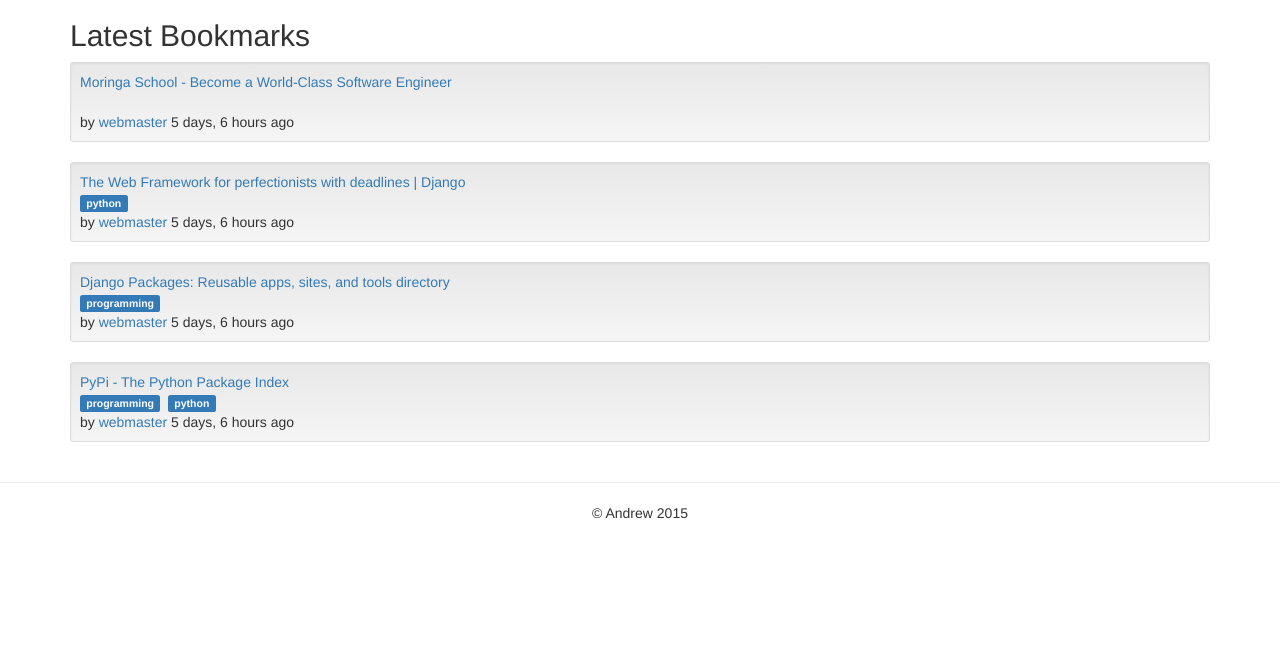
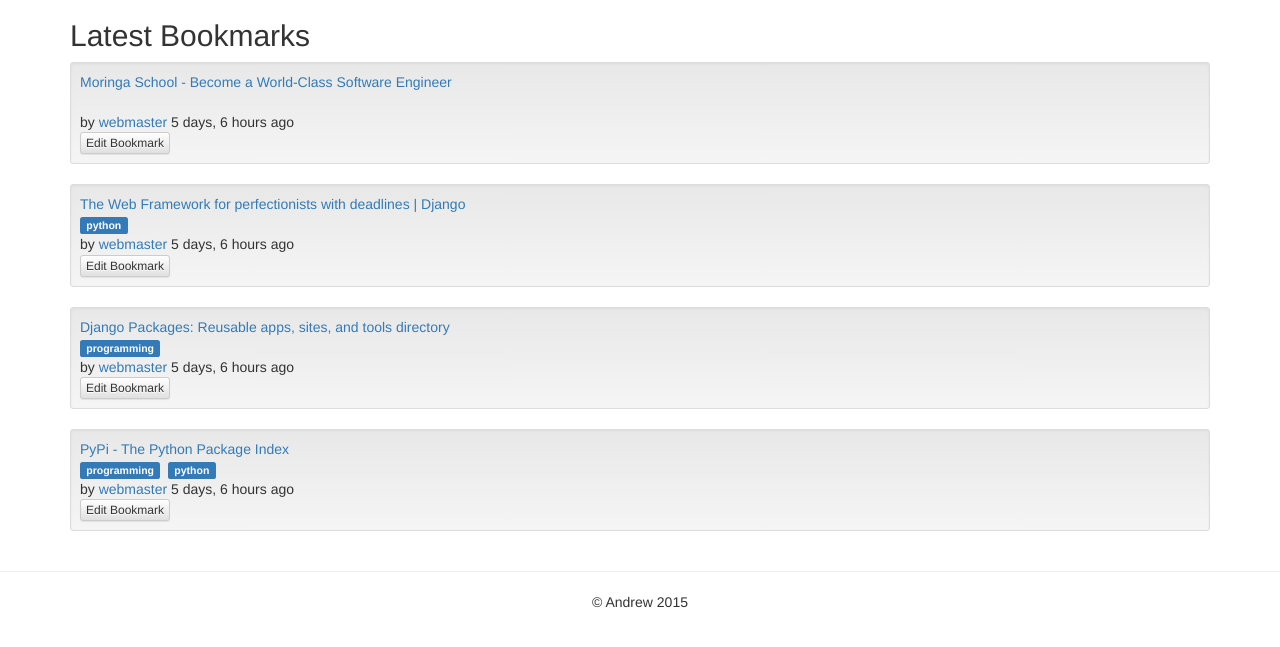
Before and after one commit to vonmises/Marcador, a Django app: page / in a window 1280 px wide. Shown: the part 51-698 px from the top of the page. Run offline with Django 3.2, Linux system fonts and the light colour scheme; a user stored in the database is signed in; data comes from the database, SQL or seed files in the repository; some libraries are stand-ins or nearby versions.

Commit message:
added a button to edit a bookmark

```diff
--- a/djangosite/marcapp/templates/marcapp/bookmark.html
+++ b/djangosite/marcapp/templates/marcapp/bookmark.html
@@ -18,3 +18,9 @@
 <br>by <a href="{% url "marcapp_bookmark_user" bookmark.owner.username %}">
        {{ bookmark.owner.username }}</a>
 {{ bookmark.date_created | timesince }} ago
+
+{% if bookmark.owner == user or user.is_superuser  %}
+    <br><a class="btn btn-default btn-xs" role="button"
+           href="{% url "marcapp_bookmark_edit" bookmark.pk %}" >Edit Bookmark
+        </a>
+{% endif %}
```
